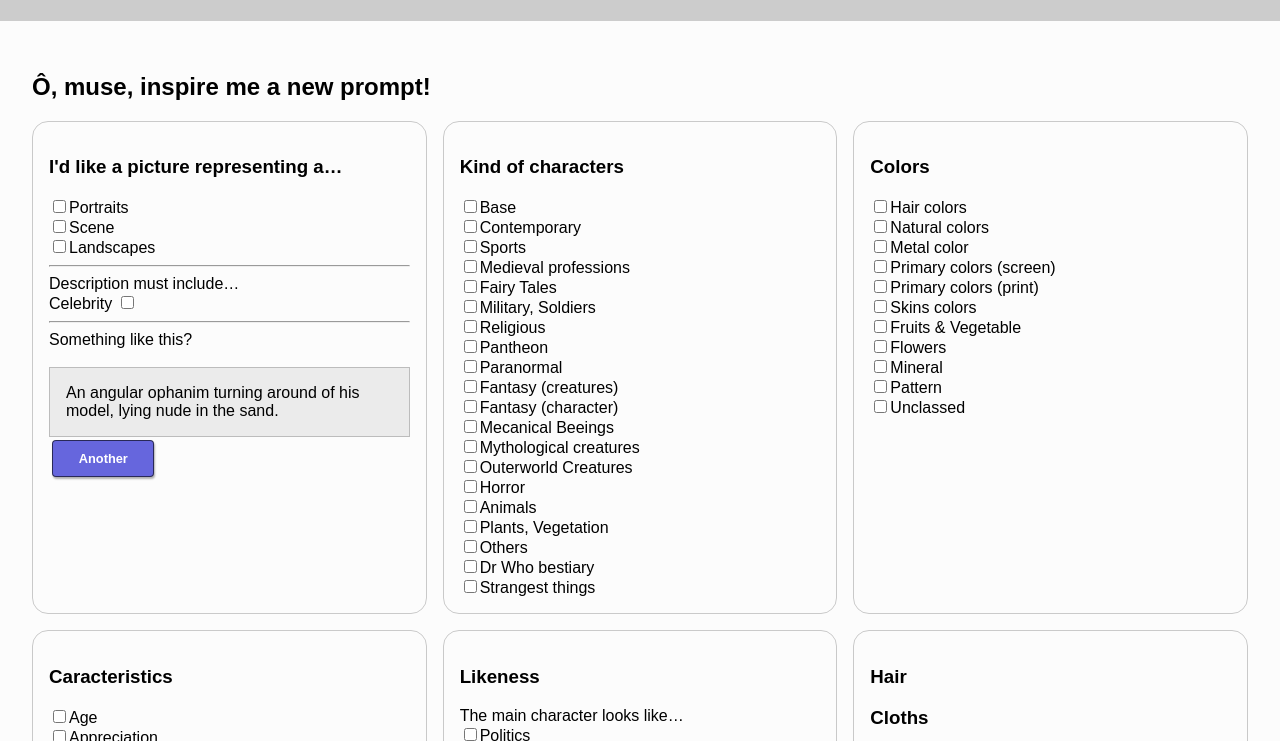
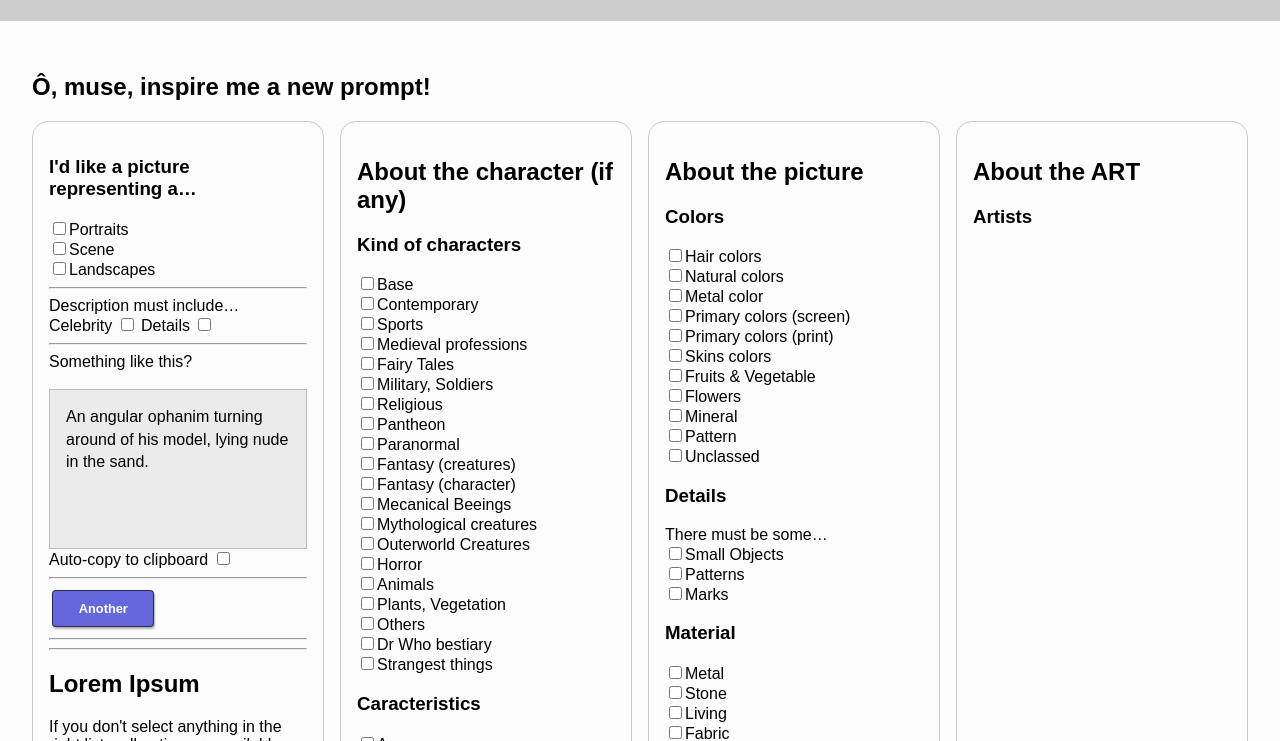
Before and after one commit to PierreMatterne/stable-prompter, a plain HTML site: page index.html in a window 1280 px wide. Shown: the part 59-800 px from the top of the page. Drawn offline with Linux system fonts and the light colour scheme.

Commit message:
ADD more bibs

```diff
--- a/bibs/bib_celebrities.js
+++ b/bibs/bib_celebrities.js
@@ -5,10 +5,53 @@ BIB_CELEB = {
 		"Louis Michel",
 		"Vladimir Poutine",
 		],
-	"Actor" : [],
-	"Actress" : [],
+	"Actor" : [
+		"Adam Driver",
+		"Bill Murray",
+		"Bruce Willis",
+		"Benedict Cumberbatch",
+		"Dustin Hoffman",
+		"Elijah Wood",
+		"Ewan McGregor",
+		"Forest Whitaker",
+		"Gary Oldman",
+		"George Takei",
+		"Georges Cloney",
+		"Harisson Ford",
+		"Hugh Laurie",
+		"Hugo Weaving",
+		"Ian McKellen",
+		"Jack Nicholson",
+		"Jack Quaid",
+		"Jason Isaacs",
+		"Jason Momoa",
+		"Jason Statham",
+		"Jeff Bridges",
+		"Jeff Goldblum",
+		],
+	"Actress" : [
+		"Amanda Plummer",
+		"Amanda Tapping",
+		"Angelina Jolie",
+		"Marylin Monroe",
+		"Jenna Ortega",
+		"Christina Ricci",
+		"Chelsea Peretti",
+		"Charlize Theron",
+		"Cate Blanchett",
+		"Carrie Fisher",
+		"Billie Piper",
+
+		"Cameron Diaz",
+		"Claudia Black",
+		"Clea DuVall",
+		],
 	"Singer" : [],
-	"Singeress" : [],
+	"Singeress" : [
+		"Rihanna",
+		"Marylin Monroe",
+		"Björk",
+		],
 	"Sciences" : [
 		"Albert Einstein",
 		"Isaac Newton",
@@ -30,15 +73,18 @@ BIB_CELEB = {
 		"Jane Goodall",
 		"Mae Jemison",
 		"Emmanuelle Charpentier",
+		],
+	"Internet" : [
+		"Boxxy",
 		]
 };
+
 
 
 
 /*
 	actor: [
 		"Aaron Eckhart",
-		"Adam Driver",
 		"Adam Scott",
 		"Alex Kingston",
 		"Andre Braugher",
@@ -48,13 +94,10 @@ BIB_CELEB = {
 		"Avery Brooks",
 		"B. D. Wong",
 		"Ben Browder",
-		"Benedict Cumberbatch",
-		"Bill Murray",
 		"Bill Pullman",
 		"Billy Boyd",
 		"Brat Pitt",
 		"Bruce McGill",
-		"Bruce Willis",
 		"Carles Dierkop",
 		"Casper Van Dien",
 		"Chace Crawford",
@@ -81,38 +124,21 @@ BIB_CELEB = {
 		"DJ Qualls",
 		"Dominic Monaghan",
 		"Don S. Davis",
-		"Dustin Hoffman",
+
 		"Earl Boen",
 		"Edward Norton",
-		"Elijah Wood",
 		"Eric Szmanda",
 		"Ernie Hudson",
-		"Ewan McGregor",
-		"Forest Whitaker",
 		"Gary Dourdan",
-		"Gary Oldman",
 		"George Eads",
-		"George Takei",
-		"Georges Cloney",
-		"Harisson Ford",
-		"Hugh Laurie",
-		"Hugo Weaving",
 		"Ian Holm",
-		"Ian McKellen",
 		"J. K. Simmons",
 		"Jack Cassidy",
-		"Jack Nicholson",
-		"Jack Quaid",
 		"Jake Busey",
 		"James Earl Jones",
 		"James Rebhorn",
 		"Jason Biggs",
-		"Jason Isaacs",
 		"Jason Mantzoukas",
-		"Jason Momoa",
-		"Jason Statham",
-		"Jeff Bridges",
-		"Jeff Goldblum",
 		"Jeffrey Hunter",
 		"Jeremy Renner",
 		"Jesse Spenser",
@@ -299,21 +325,16 @@ actress: [
 	"Amy Smart",
 	"Rachael Harris",
 	"Robin Tunney",
-	"Rihanna",
-	"Jenna Ortega",
 	"Merrin Dungey",
 	"Josie Totah",
 	"Skai Jackson",
 	"Elya Baskin",
 	"Michael Habeck",
-	"Marylin Monroe",
 	"Aimee Garcia",
 	"Aimee Lou Wood",
 	"Ally Sheedy",
 	"Alyson Hannigan",
-	"Amanda Plummer",
-	"Amanda Tapping",
-	"Angelina Jolie",
+
 	"Anne Hathaway",
 	"Anya Taylor Joy",
 	"Asa Butterfield",
@@ -322,22 +343,12 @@ actress: [
 	"Audrey Tautou",
 	"Jessica De Gouw",
 	"Aya Cash",
-	"Billie Piper",
-	"Björk",
-	"Boxxy",
-	"Cameron Diaz",
-	"Carrie Fisher",
 	"Carrie-Anne Moss",
-	"Cate Blanchett",
 	"Celia Rose Gooding",
-	"Charlize Theron",
-	"Chelsea Peretti",
 	"Chiaki Kuriyama",
 	"Chloë Grace Moretz",
 	"Christina Chong",
-	"Christina Ricci",
-	"Claudia Black",
-	"Clea DuVall",
+
 	"Colby Minifie",
 	"Daisy Ridley",
 	"Dakota Fanning",
--- /dev/null
+++ b/bibs/bib_details.js
@@ -0,0 +1,5 @@
+const BIB_DETAILS = {
+	"Small Objects" : ["keys", "fish", "cubes", "nails", "spikes", "mushrooms"],
+	"Patterns" : ["spirals", "squares", "tiles", "circles", "scriptures"],
+	"Marks" : ["spots", "splatter", "stains", "splashes", "drops", "drips", "spills", "scars", ],
+};
--- a/bibs/bib_phrases.js
+++ b/bibs/bib_phrases.js
@@ -1,4 +1,15 @@
 const PHRASES_LOOKALIKE = [
 	" The main character resembles %celeb.",
-	" The main character looks alike %celeb."
+	" The main character looks alike %celeb.",
+	" They are %celeb lookalikes.",
 	];
+
+const PHRASES_DETAILS = [
+	" In the picture, we can see %detail, %detail and a small %detail.",
+	" There are many %detail on the ground.",
+	" On a wall, a drawing of %detail.",
+	" On them skin, some %detail shows.",
+	" In a board, a jar of %detail.",
+	" There are %detail in the sky.",
+	" The background show %detail and small %detail.",
+	];
--- a/index.html
+++ b/index.html
@@ -21,38 +21,55 @@
 				Description must include…
 				<div id="ingredients"></div>
 				<label for="ingredients">Celebrity</label>
-				<input type="checkbox" name="ingredients" id="celebrity" data-tag="Celebrity">
+				<input type="checkbox" name="ingredients" id="celebrity">
+				<label for="ingredients">Details</label>
+				<input type="checkbox" name="ingredients" id="detail">
 				<hr>
 				Something like this?
 				<br><br>
 				<div id="prompt" class="zonePrompt"></div>
+				<label for="clipboard">Auto-copy to clipboard</label>
+				<input type="checkbox" name="clipboard" id="clipboard">
+				<hr>
 				<button id="btnGenPrompt">Another</button>
+				<hr>
+				<!-- Buttons with parts. When click, replace only that part -->
+
+				<hr>
+				<h2>Lorem Ipsum</h2>
+				<p>If you don't select anything in the right lists, all option are availables.</p>
+				<p>Selecting a category restrict the random selection to a word of these themes.</p>
 			</section>
 
 			<section>
+				<h2>About the character (if any)</h2>
 				<h3>Kind of characters</h3>
 				<div id="characters"></div>
+				<h3>Caracteristics</h3>
+				<div id="charaAdjCheckboxes"></div>
+				<h3>Likeness</h3>
+				The main character looks like…
+				<div id="celebrities"></div>
+				<h3>Hair</h3>
+				<h3>Cloths</h3>
 			</section>
 
 			<section>
+				<h2>About the picture</h2>
 				<h3>Colors</h3>
 				<div id="colorList"></div>
-			</section>
-			<section>
-				<h3>Caracteristics</h3>
-				<div id="charaAdjCheckboxes"></div>
-			</section>
-			<section>
-				<h3>Likeness</h3>
-				The main character looks like…
-				<div id="celebrities"></div>
-			</section>
-			<section>
-				<h3>Hair</h3>
-				<h3>Cloths</h3>
+				<h3>Details</h3>
+				There must be some…
+				<div id="details"></div>
 				<h3>Material</h3>
 				<div id="materials"></div>
 			</section>
+
+			<section>
+				<h2>About the ART</h2>
+				<h3>Artists</h3>
+			</section>
+
 
 		</div>
 
@@ -66,6 +83,7 @@
 	<script src="bibs/bib_colors.js"></script>
 	<script src="bibs/bib_celebrities.js"></script>
 	<script src="bibs/bib_materials.js"></script>
+	<script src="bibs/bib_details.js"></script>
 	<script src="bibs/bib_phrases.js"></script>
 	<script src="bibs/structure_subjects.js"></script>
 
--- a/main.js
+++ b/main.js
@@ -4,6 +4,8 @@ const currentSelectables = {
 	adj_chara: [],
 	colors : [],
 	materials: [],
+	details: [],
+	celebrities: [],
 }
 
 /* Obtain the main subject */
@@ -34,6 +36,7 @@ const refresh_all_lists = () => {
 	currentSelectables.colors = getOneFreshListFrom("colors", BIB_COLORS);
 	currentSelectables.materials = getOneFreshListFrom("materials", BIB_MATERIAL);
 	currentSelectables.celebrities = getOneFreshListFrom("celebrities", BIB_CELEB);
+	currentSelectables.details = getOneFreshListFrom("details", BIB_DETAILS);
 }
 
 const replacingWords = text => {
@@ -50,6 +53,7 @@ const replacingWords = text => {
 		text = text.replace('%animal', pickOne(BIB_CHARACTERS["Animals"]));
 		text = text.replace('%plant', pickOne(BIB_CHARACTERS["Plants, Vegetation"]));
 		text = text.replace('%celeb', pickOne(currentSelectables.celebrities));
+		text = text.replace('%detail', pickOne(currentSelectables.details));
 
 		//text = text.replace('%hair', getHairStyle());
 		//text = text.replace('%material', pickOne(materials));
@@ -80,6 +84,38 @@ const replacingWords = text => {
 
 
 
+const currentProposition = {
+	subject : null,
+	lookalike : null,
+	details : null,
+};
+
+
+
+const buildSubject = () => {
+	currentProposition.subject = replacingWords(getMainSubject());
+	displayText();
+}
+const buildLookalike = () => {
+	currentProposition.lookalike = replacingWords(pickOne(PHRASES_LOOKALIKE));
+	displayText();
+}
+const buildDetails = () => {
+	currentProposition.details = replacingWords(pickOne(PHRASES_DETAILS));
+	displayText();
+}
+
+const composeTheFinalText = () => {
+	let html = "";
+	html += currentProposition.subject;
+	if(isCheckBoxChecked("celebrity")){
+		html += currentProposition.lookalike
+	};
+	if(isCheckBoxChecked("detail")){
+		html += currentProposition.details
+	};
+	return html;
+}
 
 
 /* Gather information and construct a text */
@@ -88,31 +124,32 @@ const generateNewPrompt = () => {
 	log("Generation of a new prompt", "title");
 	let html = "";
 
-	/* Getting the main subject */
-	html += getMainSubject();
-	log(html);
-
-	/* TODO getting the likeness */
-	/* Check if a certain checkbox is checked */
-	if(isCheckBoxChecked("celebrity")){
-		html += pickOne(PHRASES_LOOKALIKE);
-	};
-	/* Then, add something to the html */
+	buildSubject();
+	buildLookalike();
+	buildDetails();
 
 	/* TODO getting "ingredients" */
-
 	/* TODO getting the techniques */
-
 	/* TODO adding artists */
-
 	/* TODO adding influences */
 
-		/* TODO replacing tag words inside html */
-	html = replacingWords(html);
-	log(html);
+	displayText();
+}
 
+
+
+const displayText = () => {
+	html = composeTheFinalText();
 	document.querySelector("#prompt").innerHTML = html;
+
+	if(isCheckBoxChecked("clipboard")){
+		navigator.clipboard.writeText(html);
+	}
 }
+
+
+
+
 /* WIP ================== WIP */
 
 
@@ -124,6 +161,7 @@ const prepareAllCheckboxesList = () => {
 	prepareCheckboxes("#characters", BIB_CHARACTERS, "characters");
 	prepareCheckboxes("#materials", BIB_MATERIAL, "materials");
 	prepareCheckboxes("#celebrities", BIB_CELEB, "celebrities");
+	prepareCheckboxes("#details", BIB_DETAILS, "details");
 }
 
 
--- a/styles.css
+++ b/styles.css
@@ -53,7 +53,7 @@ button {
 
 .mainGrid {
 	display: grid;
-	grid-template-columns: 1fr 1fr 1fr;
+	grid-template-columns: 1fr 1fr 1fr 1fr;
 	grid-gap: 1em;
 }
 
@@ -61,6 +61,8 @@ button {
 	padding:1em;
 	background: #0001;
 	border:1px solid #0003;
+	line-height:1.4em;
+	min-height:10em;
 }
 
 
```
